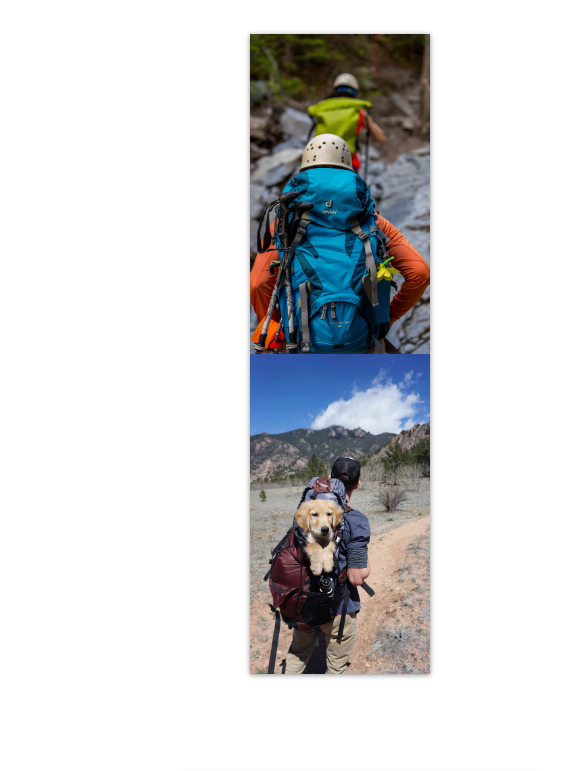
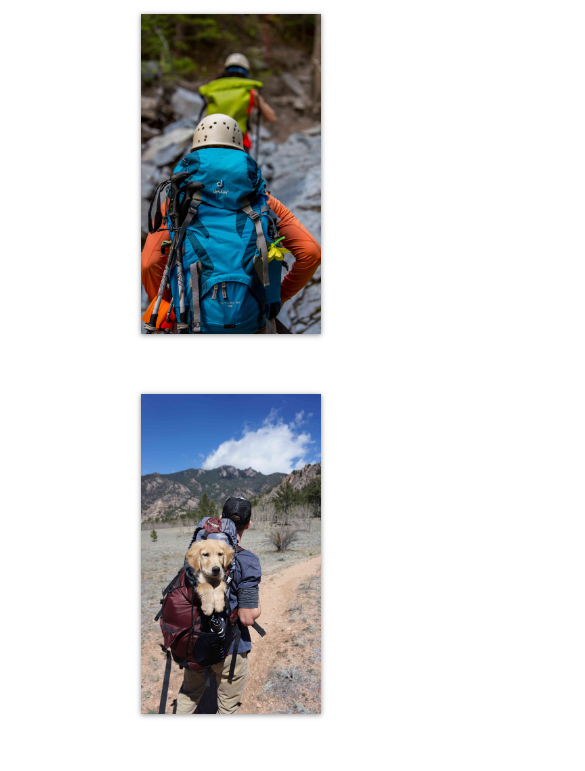
Before and after one commit to TDovee/RainydaysCA, a plain HTML site: page herre.html in a window 390 px wide. Shown: the part 313-1084 px from the top of the page, 585 px wide, since content can reach past the window. Drawn offline with Linux system fonts and the light colour scheme.

Commit message:
Update style.css

```diff
--- a/Css/style.css
+++ b/Css/style.css
@@ -1041,7 +1041,13 @@ textarea  {
 	#checkout-container {
 		margin: 0;
 	}
-
+	#herrebilder {
+		flex-direction: row;
+		margin: 0;
+	}
+	#herrebilder img {
+		margin: 30px;
+	}
 }
 
 /* phone max width 420px */
```
